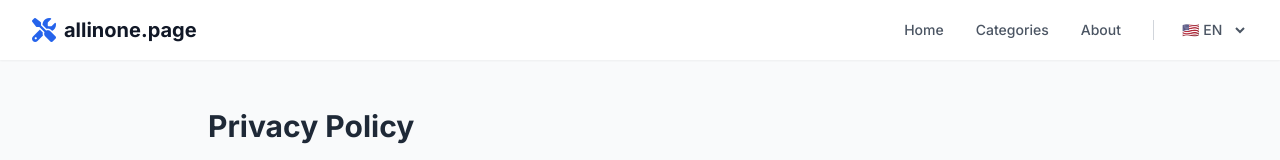
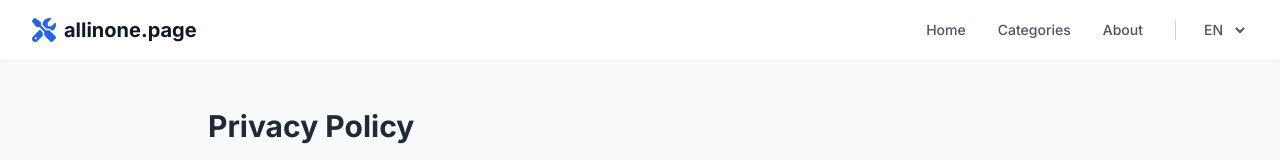
Before and after one commit to Simon-vibe/allinone, a website: page privacy.html in a window 1280 px wide. Shown: the top 160 px of the page. Drawn offline with Linux system fonts and the light colour scheme.

Commit message:
feat: updated language switcher on legal/about pages

```diff
--- a/privacy.html
+++ b/privacy.html
@@ -46,14 +46,16 @@
 
                 <!-- Language Switcher Dropdown -->
                 <div class="relative inline-block text-left border-l pl-6 border-gray-300">
-                    <select onchange="changeLanguage(this.value)" class="bg-transparent text-sm font-medium text-gray-600 hover:text-blue-600 focus:outline-none cursor-pointer">
-                        <option value="en">🇺🇸 EN</option>
-                        <option value="zh">🇨🇳 中文</option>
-                        <option value="es">🇪🇸 ES</option>
-                        <option value="pt">🇧🇷 PT</option>
-                        <option value="id">🇮🇩 ID</option>
-                        <option value="hi">🇮🇳 HI</option>
-                        <option value="ar">🇸🇦 AR</option>
+                    <select onchange="changeLanguage(this.value)"
+                        class="bg-transparent text-sm font-medium text-gray-600 hover:text-blue-600 focus:outline-none cursor-pointer">
+                        <option value="en">EN</option>
+                        <option value="zh">中文</option>
+                        <option value="es">ES</option>
+                        <option value="pt">PT</option>
+                        <option value="id">ID</option>
+                        <option value="hi">HI</option>
+                        <option value="ar">AR</option>
+                        <option value="ja">JA</option>
                     </select>
                 </div>
             </div>
```
Also changed, not shown: about.html (+8 -7 lines), terms.html (+10 -8 lines).
